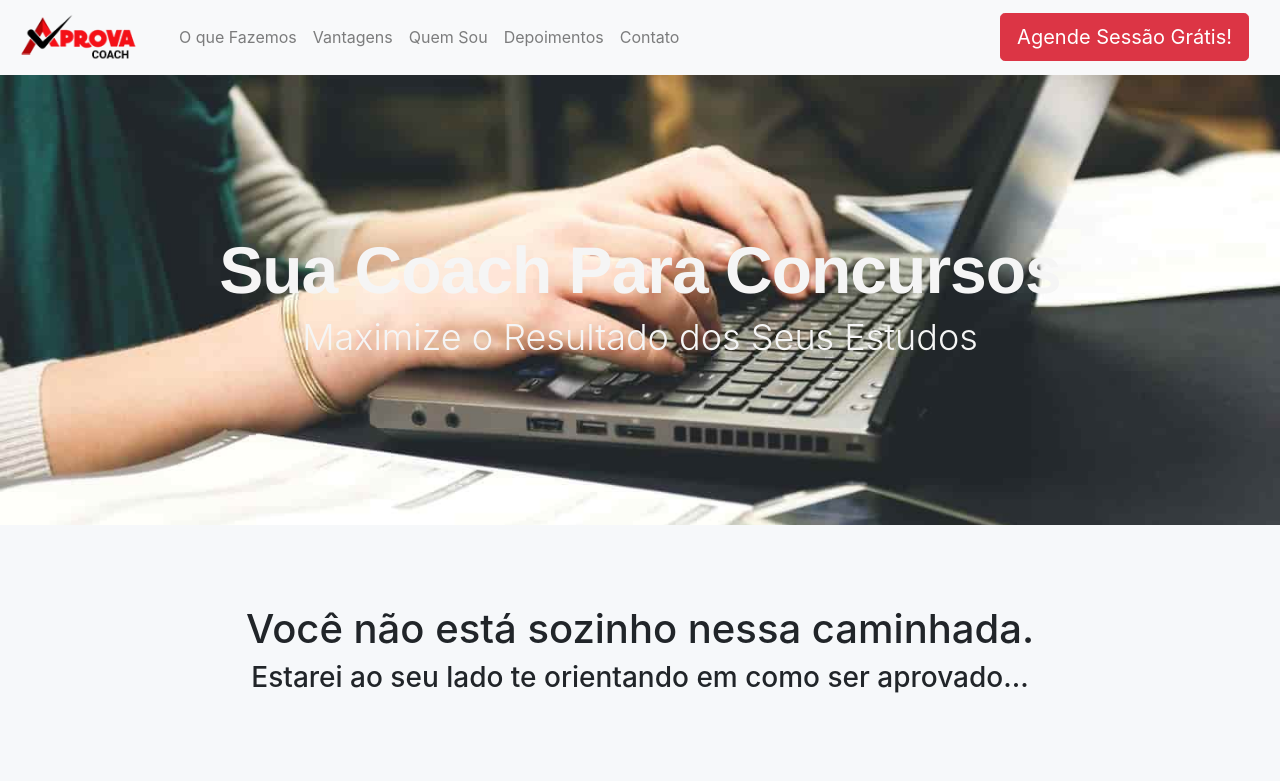
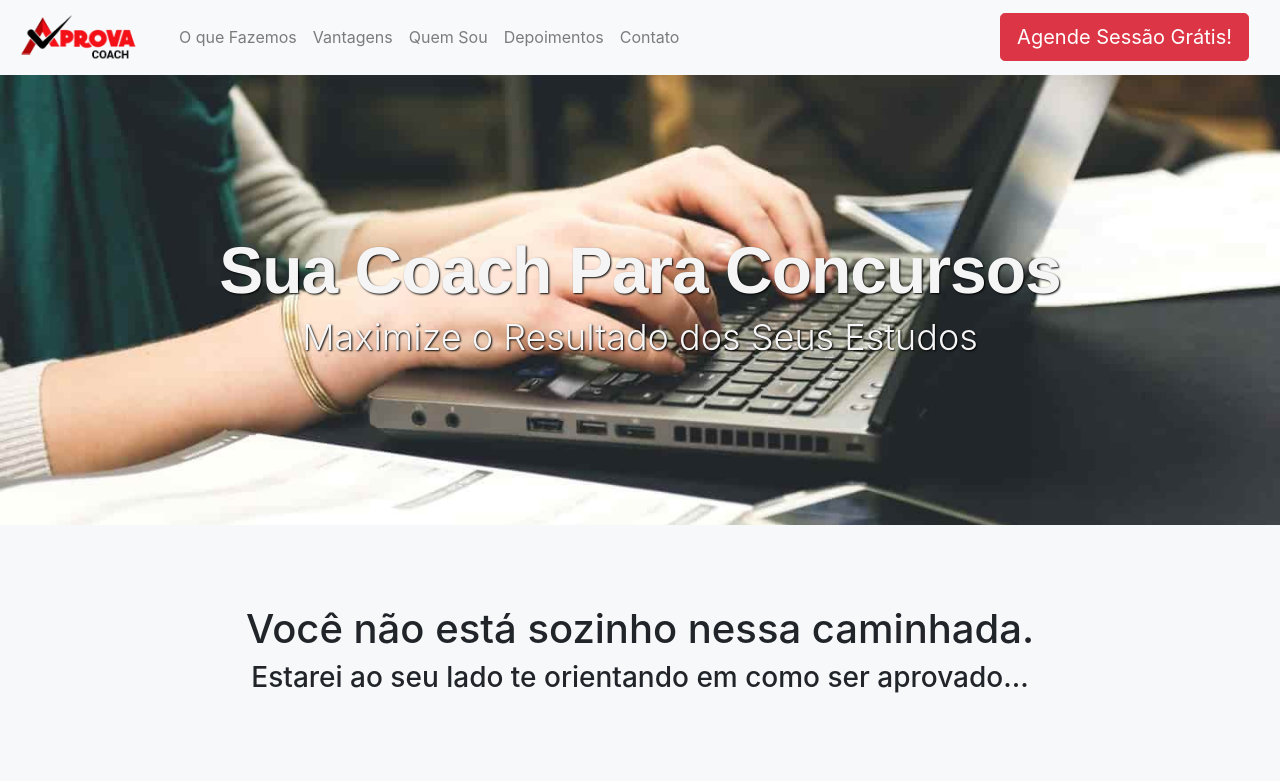
Before and after one commit to BrunoSette/aprova-coach, a React (Create React App) app: page / in a window 1280 px wide. Shown: the top 781 px of the page. Built offline with nearby package versions, Linux system fonts and the light colour scheme.

Commit message:
add shadow in header

```diff
--- a/src/components/banner/banner.css
+++ b/src/components/banner/banner.css
@@ -10,6 +10,7 @@
   background-size: cover;
   max-width: 100%;
   height: 450px;
+  text-shadow: 1px 1px 2px #000000;
 }
 
 .header {
```
